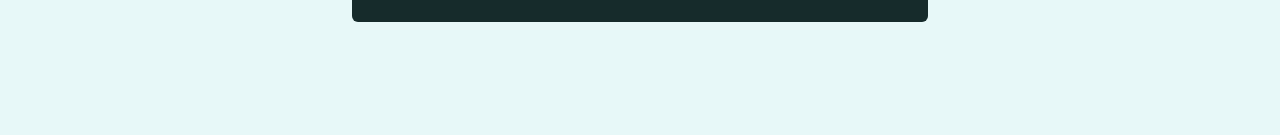
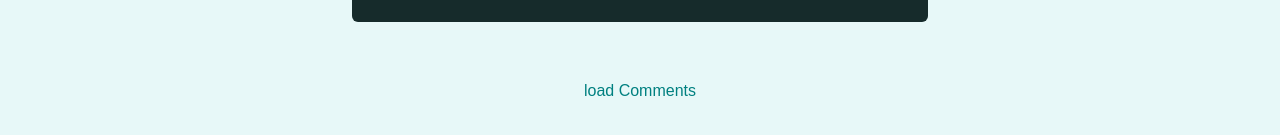
Before and after one commit to raniagh/QuotesReactApp, a React (Create React App) app: page /quotes/q1 in a window 1280 px wide. Shown: the part 355-490 px from the top of the page. Built offline with nearby package versions, Linux system fonts and the light colour scheme.

Commit message:
add route match

```diff
--- a/src/components/quotes/QuoteList.js
+++ b/src/components/quotes/QuoteList.js
@@ -28,7 +28,15 @@ const QuoteList = (props) => {
   const changeSortingHandler = () => {
     //change the URL page
     //add query parameters (sort)
-    history.push("/quotes?sort=" + (isSortingAscending ? "desc" : "asc"));
+    //push URL AS an object
+    history.push({
+      pathname: location.pathname,
+      search: `?sort=${isSortingAscending ? "desc" : "asc"}`,
+    });
+    /* or push URL as a string
+    history.push(
+      `${location.pathname}?sort=${isSortingAscending ? "desc" : "asc"}`
+    );*/
   };
   return (
     <Fragment>
--- a/src/pages/QuoteDetail.js
+++ b/src/pages/QuoteDetail.js
@@ -1,5 +1,5 @@
 import React from "react";
-import { Route, useParams } from "react-router-dom";
+import { Link, Route, useParams, useRouteMatch } from "react-router-dom";
 import Comments from "../components/comments/Comments";
 import HighlightedQuote from "../components/quotes/HighlightedQuote";
 const DUMMY_QUOTES = [
@@ -7,6 +7,11 @@ const DUMMY_QUOTES = [
   { id: "q2", author: "Rania", text: "Learning React is great !" },
 ];
 function QuoteDetail() {
+  /*it's like useLocation
+  but give us more informations for the current URL
+  it's useful when we change our routes in APP.js we don't have to adjust all other nested routes
+  */
+  const match = useRouteMatch();
   const params = useParams();
   const quote = DUMMY_QUOTES.find((quote) => quote.id === params.quoteId);
 
@@ -14,8 +19,18 @@ function QuoteDetail() {
   return (
     <section>
       <HighlightedQuote text={quote.text} author={quote.author} />
-      {/*<Route path=`/quotes/{params.quoteId}/comments`>*/}
-      <Route path="/quotes/:quoteId/comments">
+      {/* Using Route to define in wich URL a content should be appear*/}
+      <Route path={match.path} exact>
+        <div className="centered">
+          {/*use the Nested route */}
+          <Link className="btn--flat" to={`${match.url}/comments`}>
+            load Comments
+          </Link>
+        </div>
+      </Route>
+      {/*<Route path=`/quotes/{params.quoteId}/comments`>
+        Define a Nested Route*/}
+      <Route path={`${match.path}/comments`}>
         <Comments />
       </Route>
     </section>
```
Also changed, not shown: 1 other file (tests, documents, lock files or other folders).
